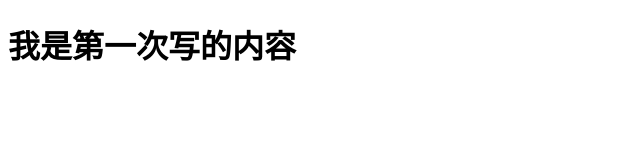
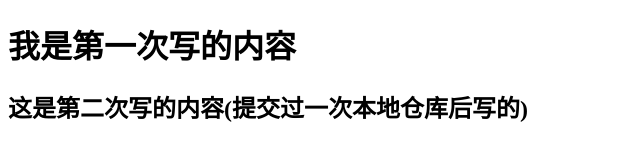
Before and after one commit to Kayakyx/gitDemo, a plain HTML site: page index.html in a window 1280 px wide. Shown: the whole page, without its empty margins (0-640 px from the left). Drawn offline with Linux system fonts and the light colour scheme.

Commit message:
这是第二次提交

```diff
--- a/index.html
+++ b/index.html
@@ -6,5 +6,7 @@
 </head>
 <body>
 	<h1>我是第一次写的内容</h1>
+
+	<h2>这是第二次写的内容(提交过一次本地仓库后写的)</h2>
 </body>
 </html>
```
